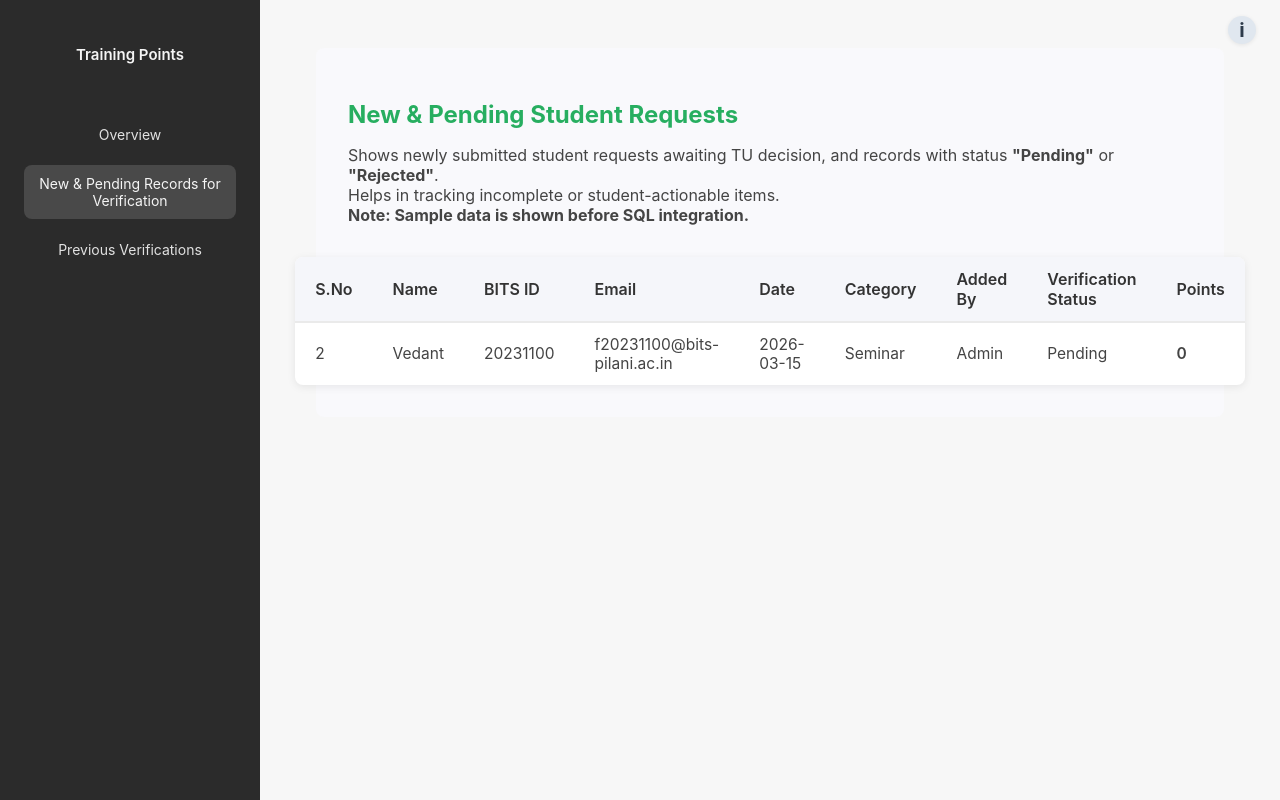
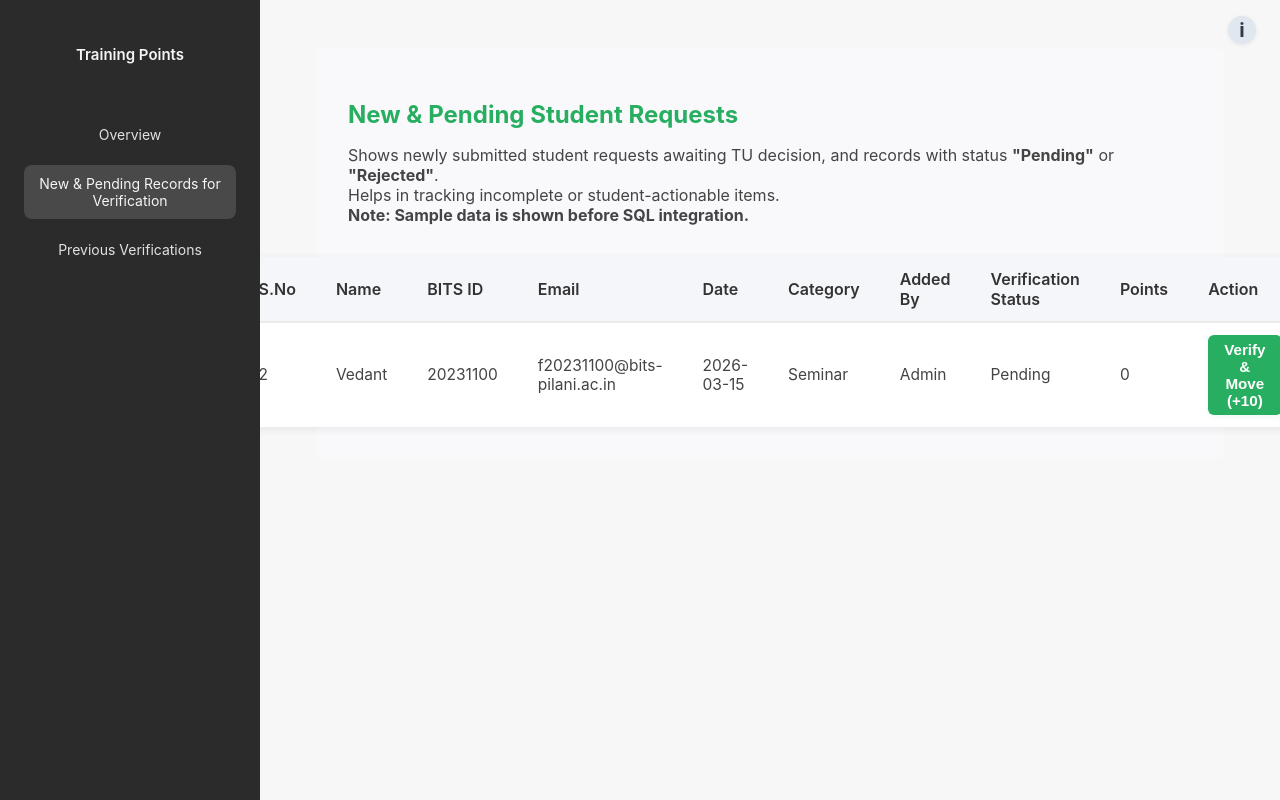
Before and after one commit to training-bphc/project_delphi_training, a React (Vite) app in the folder client/: page /pending-records in a window 1280 px wide. Built offline with nearby package versions, Linux system fonts and the light colour scheme.

Commit message:
Last Backend Development

```diff
--- a/client/src/App.tsx
+++ b/client/src/App.tsx
@@ -8,19 +8,41 @@ import AppLayout from "./frontEnd/components/AppLayout";
 import Overview from "./frontEnd/views/training_points/Overview";
 import NewandPendingRequestsTab from "./frontEnd/views/training_points/tabs/NewandPendingRequestsTab";
 import PreviousVerificationsTab from "./frontEnd/views/training_points/tabs/PreviousVerificationsTab";
+import { createContext, useEffect, useState } from "react";
+import sampleData from "./sampleDataBase/sampleData.json";
 
 // Main App component sets up routing and layout
+// Context for global records state
+export const RecordsContext = createContext<any>(null);
+
 function App() {
+  const [records, setRecords] = useState<any[]>([]);
+  useEffect(() => {
+    setRecords(sampleData);
+  }, []);
+
+  // Toggle handler: move to verified and increment points
+  const handleVerify = (row: any) => {
+    setRecords((prev) =>
+      prev.map((r) =>
+        r.S_no === row.S_no
+          ? {
+              ...r,
+              verification_status: "Verified",
+              points: (r.points || 0) + 10,
+            }
+          : r,
+      ),
+    );
+  };
+
   return (
+    <RecordsContext.Provider value={{ records, setRecords, handleVerify }}>
       <Router>
-      {/* AppLayout provides sidebar and main content area */}
         <AppLayout>
           <Routes>
-          {/* Redirect root to /overview */}
             <Route path="/" element={<Navigate to="/overview" replace />} />
-          {/* Route for Overview tab */}
             <Route path="/overview" element={<Overview />} />
-          {/* Route for New and Pending Requests tab (merged) */}
             <Route
               path="/new-student-requests"
               element={<NewandPendingRequestsTab />}
@@ -29,7 +51,6 @@ function App() {
               path="/pending-records"
               element={<NewandPendingRequestsTab />}
             />
-          {/* Route for Previous Verifications tab */}
             <Route
               path="/previous-verifications"
               element={<PreviousVerificationsTab />}
@@ -37,6 +58,7 @@ function App() {
           </Routes>
         </AppLayout>
       </Router>
+    </RecordsContext.Provider>
   );
 }
 
--- a/client/src/frontEnd/components/layout/Table.tsx
+++ b/client/src/frontEnd/components/layout/Table.tsx
@@ -4,10 +4,12 @@ import styles from "./Table.module.css";
 // Table component fetches SAMPLETESTDATA from backend and displays it
 // TableProps allows passing a fetchRows function for dynamic data
 type TableProps = {
-  fetchRows?: () => Promise<any[]>; // Corrected type for fetchRows
+  fetchRows?: () => Promise<any[]>;
+  showToggle?: boolean;
+  onToggle?: (row: any) => void;
 };
 
-function Table({ fetchRows }: TableProps) {
+function Table({ fetchRows, showToggle = false, onToggle }: TableProps) {
   // State for table rows
   const [rows, setRows] = useState<any[]>([]);
   useEffect(() => {
@@ -42,6 +44,7 @@ function Table({ fetchRows }: TableProps) {
             <th>Added By</th>
             <th>Verification Status</th>
             <th>Points</th>
+            {showToggle && <th>Action</th>}
           </tr>
         </thead>
         <tbody>
@@ -56,6 +59,27 @@ function Table({ fetchRows }: TableProps) {
               <td>{row.added_by}</td>
               <td>{row.verification_status}</td>
               <td>{row.points}</td>
+              {showToggle && (
+                <td>
+                  <button
+                    style={{
+                      background: "#27ae60",
+                      color: "white",
+                      border: "none",
+                      borderRadius: "6px",
+                      padding: "6px 16px",
+                      cursor: "pointer",
+                      fontWeight: 600,
+                      fontSize: "0.95rem",
+                      boxShadow: "0 2px 6px rgba(39,174,96,0.08)",
+                      transition: "background 0.2s",
+                    }}
+                    onClick={() => onToggle && onToggle(row)}
+                  >
+                    Verify & Move (+10)
+                  </button>
+                </td>
+              )}
             </tr>
           ))}
         </tbody>
--- a/client/src/frontEnd/views/training_points/Overview.tsx
+++ b/client/src/frontEnd/views/training_points/Overview.tsx
@@ -1,19 +1,18 @@
 import Table from "../../components/layout/Table";
-import { getAllRows } from "../../../sampleDataBase/sampleDataUtil";
 import CreateNewRecord from "../../components/layout/createNewRecord";
 import styles from "./trainingPoints.module.css";
+import { useContext } from "react";
+import { RecordsContext } from "../../../App";
 
 // Overview page: displays heading, create record input, and table
 function Overview() {
+  const { records } = useContext(RecordsContext);
   return (
     <div className={styles.page}>
       <span>
-        {/* Page heading */}
         <h1 style={{ textAlign: "center", fontSize: "4vw" }}>OVERVIEW</h1>
-        {/* Input for new record */}
         <CreateNewRecord />
-        {/* Table of records */}
-        <Table fetchRows={getAllRows} />
+        <Table fetchRows={async () => records} />
       </span>
     </div>
   );
--- a/client/src/frontEnd/views/training_points/tabs/NewandPendingRequestsTab.tsx
+++ b/client/src/frontEnd/views/training_points/tabs/NewandPendingRequestsTab.tsx
@@ -1,31 +1,17 @@
-import React from "react";
+import React, { useContext } from "react";
 import styles from "./NewStudentRequestTab.module.css";
-
-// Example data for new and pending student requests
-const requests = [
-  {
-    s_no: 1,
-    name: "Duth",
-    email: "duth@bits-pilani.ac.in",
-    bits_id: "20240001",
-    date: "22-02-2026",
-    category: "Workshop",
-    added_by: "Student",
-    verified_status: "Pending",
-  },
-  // Add more sample data as needed
-];
-
-import { getPendingRows } from "../../../../sampleDataBase/sampleDataUtil";
 import Table from "../../../components/layout/Table";
+import { RecordsContext } from "../../../../App";
 
 // Tab for displaying new and pending/rejected student requests
 function NewandPendingRequestsTab() {
+  const { records, handleVerify } = useContext(RecordsContext);
+  const pendingRows = records.filter(
+    (row: any) => row.verification_status === "Pending",
+  );
   return (
     <div className={styles.tabContainer}>
-      {/* Tab heading */}
       <h2>New & Pending Student Requests</h2>
-      {/* Description */}
       <p>
         Shows newly submitted student requests awaiting TU decision, and records
         with status <b>"Pending"</b> or <b>"Rejected"</b>.<br />
@@ -33,8 +19,11 @@ function NewandPendingRequestsTab() {
         <br />
         <b>Note: Sample data is shown before SQL integration.</b>
       </p>
-      {/* Table of requests */}
-      <Table fetchRows={getPendingRows} />
+      <Table
+        fetchRows={async () => pendingRows}
+        showToggle
+        onToggle={handleVerify}
+      />
     </div>
   );
 }
--- a/client/src/frontEnd/views/training_points/tabs/PreviousVerificationsTab.tsx
+++ b/client/src/frontEnd/views/training_points/tabs/PreviousVerificationsTab.tsx
@@ -1,19 +1,21 @@
-import React from "react";
+import React, { useContext } from "react";
 import styles from "./PreviousVerificationsTab.module.css";
-
-import { getVerifiedRows } from "../../../../sampleDataBase/sampleDataUtil";
 import Table from "../../../components/layout/Table";
+import { RecordsContext } from "../../../../App";
 
 function PreviousVerificationsTab() {
+  const { records } = useContext(RecordsContext);
+  const verifiedRows = records.filter(
+    (row: any) => row.verification_status === "Verified",
+  );
   return (
     <div className={styles.tabContainer}>
-      {/* Tab heading */}
-      <h2>Previous Verifications</h2>
+      <h2 style={{ color: "#27ae60" }}>Previous Verifications</h2>
       <p>
         Stores all finalized (accepted) records only. This acts as a permanent
         audit log.
       </p>
-      <Table fetchRows={getVerifiedRows} />
+      <Table fetchRows={async () => verifiedRows} />
     </div>
   );
 }
--- a/client/src/sampleDataBase/sampleData.json
+++ b/client/src/sampleDataBase/sampleData.json
@@ -7,7 +7,7 @@
     "date": "2026-02-20",
     "category": "Workshop",
     "added_by": "Admin",
-    "verification_status": "Accepted",
+    "verification_status": "Verified",
     "points": 3
   },
   {
@@ -29,7 +29,7 @@
     "date": "2026-04-10",
     "category": "Lecture Session",
     "added_by": "Admin",
-    "verification_status": "Accepted",
+    "verification_status": "Verified",
     "points": 7
   }
 ]
```
Lines whose indentation alone changed are shown as unchanged.
